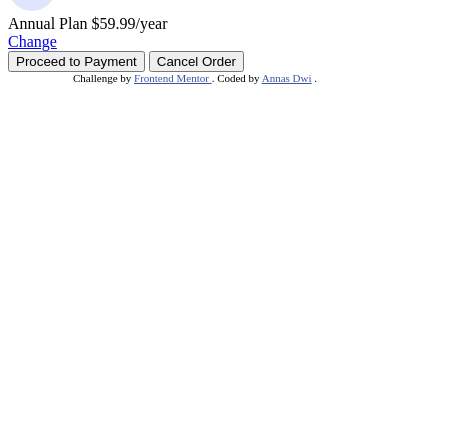
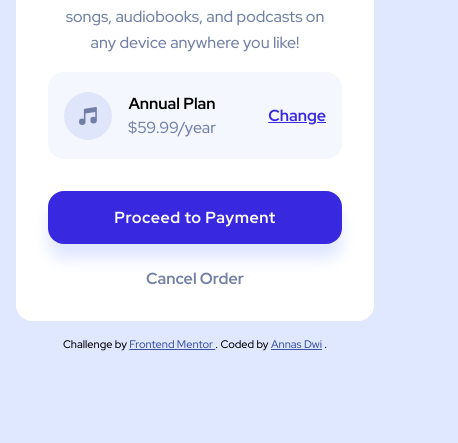
Before and after one commit to anasdwc/fm-beginner-order-summary, a plain HTML site: page index.html in a window 390 px wide. Shown: the part 401-844 px from the top of the page, 458 px wide, since content can reach past the window. Drawn offline with Linux system fonts and the light colour scheme.

Commit message:
style mobile and desktop

```diff
--- a/index.html
+++ b/index.html
@@ -11,6 +11,7 @@
       sizes="32x32"
       href="./images/favicon-32x32.png"
     />
+    <link rel="stylesheet" href="./src/css/styles.css" />
 
     <title>Frontend Mentor | Order summary card</title>
 
@@ -42,10 +43,16 @@
           </p>
         </div>
         <div class="content-price">
-          <div class="price-icon">
-            <img src="./images/icon-music.svg" alt="" aria-hidden="true" />
+          <div class="price-desc">
+            <div class="price-icon">
+              <img src="./images/icon-music.svg" alt="" aria-hidden="true" />
+            </div>
+            <p>
+              Annual Plan
+              <br />
+              <span class="price">$59.99/year</span>
+            </p>
           </div>
-          <div class="price-desc">Annual Plan $59.99/year</div>
           <div class="price-button">
             <a href="#">Change</a>
           </div>
--- /dev/null
+++ b/src/scss/styles.scss
@@ -0,0 +1,118 @@
+$pale-blue: hsl(225, 100%, 94%);
+$bright-blue: hsl(245, 75%, 52%);
+$very-pale-blue: hsl(225, 100%, 98%);
+$desaturated-blue: hsl(224, 23%, 55%);
+$dark-blue: hsl(223, 47%, 23%);
+
+@import url('https://fonts.googleapis.com/css2?family=Red+Hat+Display:wght@500;700;900&display=swap');
+
+* {
+  padding: 0;
+  margin: 0;
+}
+
+body {
+  font-size: 16px;
+  font-family: 'Red Hat Display' !important;
+  font-weight: 500;
+  background-color: $pale-blue;
+  display: flex;
+  flex-direction: column;
+  justify-content: center;
+  align-items: center;
+  height: 100vh;
+}
+
+main {
+  margin: 1rem;
+  background-color: white;
+  border-radius: 1rem;
+  max-width: 400px;
+
+  .img-wrapper img {
+    width: 100%;
+    border-top-left-radius: 1rem;
+    border-top-right-radius: 1rem;
+  }
+
+  .content {
+    padding: 2rem;
+    text-align: center;
+
+    .content-desc {
+      h1 {
+        font-weight: 900;
+      }
+
+      p {
+        margin: 1rem;
+        color: $desaturated-blue;
+        line-height: 1.625;
+      }
+    }
+
+    .content-price {
+      display: flex;
+      justify-content: space-between;
+      align-items: center;
+      background-color: $very-pale-blue;
+      padding: 1.2rem 1rem;
+      border-radius: 1rem;
+
+      .price-desc {
+        display: flex;
+        align-items: center;
+        gap: 1rem;
+        line-height: 1.5;
+
+        p {
+          font-weight: 700;
+
+          .price {
+            font-weight: 500;
+            color: $desaturated-blue;
+          }
+        }
+
+        img {
+          display: flex;
+        }
+      }
+
+      .price-button a {
+        color: $bright-blue;
+        font-weight: 700;
+      }
+    }
+
+    .content-button {
+      margin-top: 1rem;
+      display: grid;
+
+      button {
+        font-family: 'Red Hat Display';
+      }
+
+      .process {
+        margin: 1rem 0 1.5rem;
+        border: none;
+        padding: 1rem;
+        border-radius: 1rem;
+        background-color: $bright-blue;
+        color: white;
+        font-weight: 700;
+        letter-spacing: .5px;
+        font-size: 1rem;
+        box-shadow: 0 15px 15px $pale-blue;
+      }
+
+      .cancel {
+        border: none;
+        background-color: transparent;
+        color: $desaturated-blue;
+        font-size: 1rem;
+        font-weight: 700;
+      }
+    }
+  }
+}
```
Also changed, not shown: src/css/styles.css (added), 1 other file.
